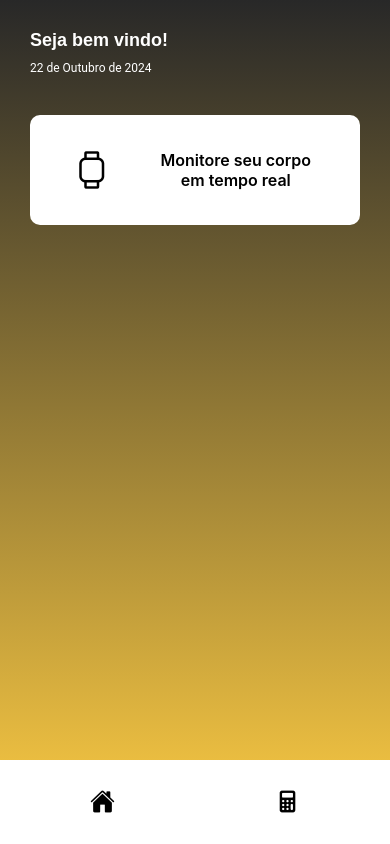
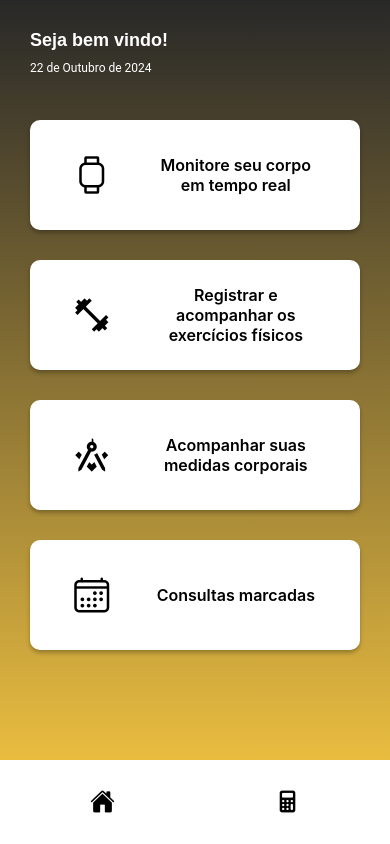
Before and after one commit to EduPZz/health-monitor, a React Native app in the folder mobile/HealthMonitor/: screen / in a window 390 px wide. Built offline with nearby package versions, Linux system fonts and the light colour scheme.

Commit message:
finish layout homePage

```diff
--- a/mobile/HealthMonitor/App.js
+++ b/mobile/HealthMonitor/App.js
@@ -3,7 +3,7 @@ import { Text, View, StyleSheet, TouchableOpacity } from "react-native";
 import Footer from "./components/Footer";
 import { LinearGradient } from "expo-linear-gradient";
 import CurrentDate from "./components/CurrentDate";
-import  Icon  from "react-native-vector-icons/Ionicons";
+import Icon from "./components/Icons";
 
 const App = () => {
   console.log("rodou o myapp");
@@ -20,8 +20,30 @@ const App = () => {
           <CurrentDate />
         </View>
         <TouchableOpacity style={styles.divOpt}>
-          <Icon name="watch-outline" size={40} color={"#000"} />
+          <Icon.Ionicons name="watch-outline" size={40} color={"#000"} />
           <Text style={styles.textOpt}>Monitore seu corpo em tempo real</Text>
+        </TouchableOpacity>
+        <TouchableOpacity style={styles.divOpt}>
+          <Icon.MaterialCommunityIcons
+            name="dumbbell"
+            size={40}
+            color={"#000"}
+          />
+          <Text style={styles.textOpt}>
+            Registrar e acompanhar os exercícios físicos
+          </Text>
+        </TouchableOpacity>
+        <TouchableOpacity style={styles.divOpt}>
+          <Icon.MaterialCommunityIcons
+            name="ruler-square-compass"
+            size={40}
+            color={"#000"}
+          />
+          <Text style={styles.textOpt}>Acompanhar suas medidas corporais</Text>
+        </TouchableOpacity>
+        <TouchableOpacity style={styles.divOpt}>
+          <Icon.Ionicons name="calendar-outline" size={40} color={"#000"} />
+          <Text style={styles.textOpt}>Consultas marcadas</Text>
         </TouchableOpacity>
       </LinearGradient>
       <Footer />
@@ -38,33 +60,41 @@ const styles = StyleSheet.create({
     width: "100%",
   },
   divWelcome: {
-    padding: '30px',
+    padding: "30px",
   },
   textWelcome: {
-    color: '#fff',
-    fontWeight: '600',
-    fontSize: '18px',
-    paddingBottom: '10px',
-    fontFamily: 'Arial'
+    color: "#fff",
+    fontWeight: "600",
+    fontSize: "18px",
+    paddingBottom: "10px",
+    fontFamily: "Arial",
   },
   divOpt: {
-    marginTop: "10px",
+    marginTop: "15px",
     marginRight: "30px",
-    marginBottom: "10px",
+    marginBottom: "15px",
     marginLeft: "30px",
     flexDirection: "row",
     alignItems: "center",
     justifyContent: "space-evenly",
     height: "110px",
     backgroundColor: "#FFF",
-    borderRadius: "10px"
+    borderRadius: "10px",
+    shadowColor: "#000",
+    shadowOffset: {
+      width: 0,
+      height: 3,
+    },
+    shadowOpacity: 0.27,
+    shadowRadius: 4.65,
+    elevation: 6,
   },
   textOpt: {
     fontSize: "16px",
     fontWeight: "600",
     textAlign: "center",
-    width: "50%"
-  }
+    width: "50%",
+  },
 });
 
 export default App;
```
